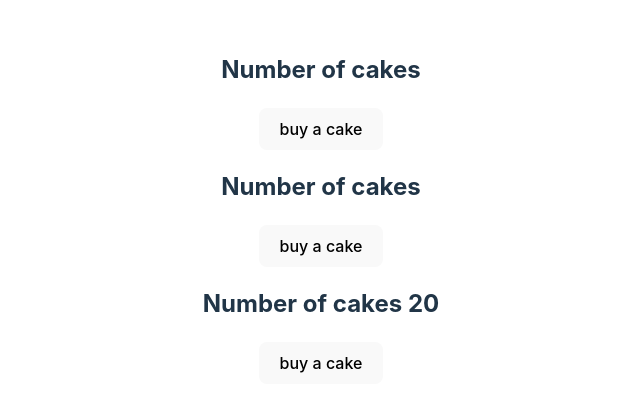
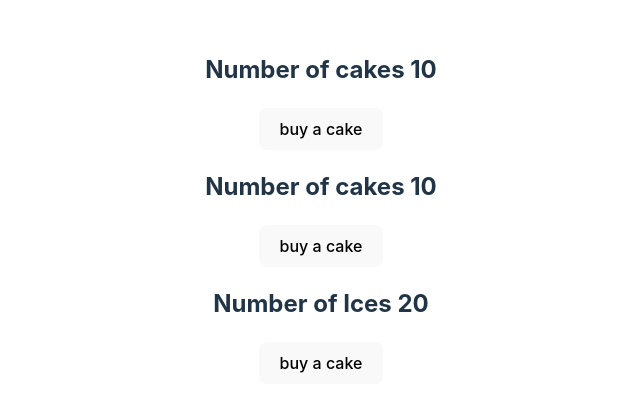
Before and after one commit to Ireme-Nyawe/react-redux-demo, a React (Vite) app: page / in a window 1280 px wide. Shown: the part 192-604 px from the top of the page, without its empty margins (319-959 px from the left). Built offline with nearby package versions, Linux system fonts and the light colour scheme.

Commit message:
add BuyIce

```diff
--- a/src/components/CakeContainer.jsx
+++ b/src/components/CakeContainer.jsx
@@ -9,7 +9,7 @@ function CakeContainer(props) {
   );
 }
 const mapStateToProps = (state) => {
-  return { numOfCakes: state.numOfCakes };
+  return { numOfCakes: state.cake.numOfCakes };
 };
 const mapDispatchToProps = (dispatch) => {
   return { BuyCake: () => dispatch(BuyCake()) };
--- a/src/components/HooksCakeContainer.jsx
+++ b/src/components/HooksCakeContainer.jsx
@@ -1,7 +1,7 @@
 import { useSelector, useDispatch } from "react-redux";
 import BuyCake from "../redux";
 export function HooksCakeContainer() {
-  const numOfCakes = useSelector((state) => state.numOfCakes);
+  const numOfCakes = useSelector((state) => state.cake.numOfCakes);
   const dispatch = useDispatch();
   return (
     <div>
--- a/src/components/IceContainer.jsx
+++ b/src/components/IceContainer.jsx
@@ -1,12 +1,12 @@
 import { useSelector, useDispatch } from "react-redux";
-// import { BuyIce } from "../redux";
+import BuyIce from "../redux/ice/IceAction"
 export function IceContainer() {
   const numOfCakes = useSelector((state) => state.ice.numOfIces);
   const dispatch = useDispatch();
   return (
     <div>
-      <h2>Number of cakes {numOfCakes}</h2>
-      <button onClick={() => dispatch()}>buy a cake</button>
+      <h2>Number of Ices {numOfCakes}</h2>
+      <button onClick={() => dispatch(BuyIce())}>buy a cake</button>
     </div>
   );
 }
```
